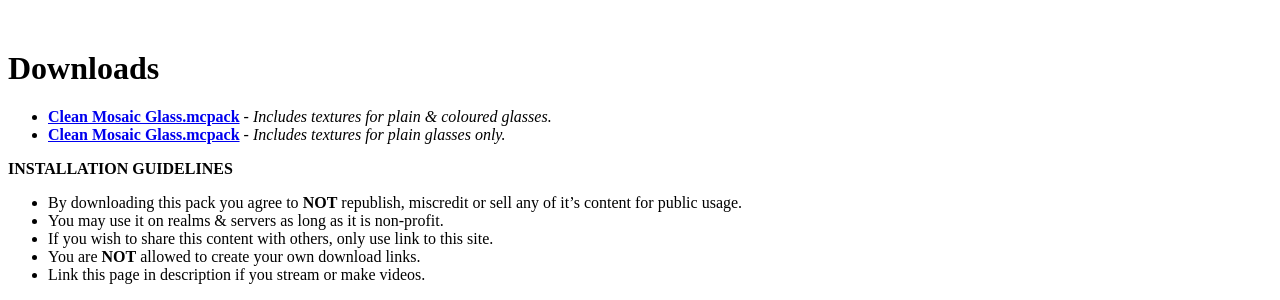
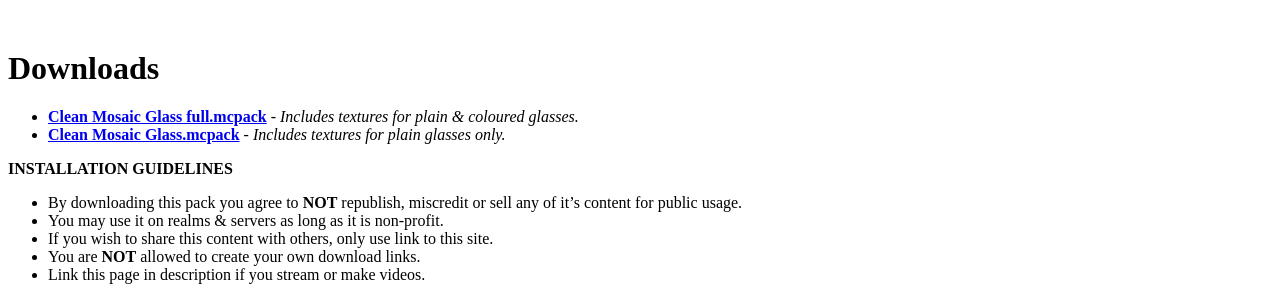
Before and after one commit to Scarlet-Dynasty/scarlet-dynasty.github.io, a Jekyll site: the page built from resource-packs/clean-mosaic-glass.md, in a window 1280 px wide and 900 px high, scrolled down 1058 px. Shown: the part 317-617 px from the top of the window. Built offline with Jekyll 4.4.1, drawn with Linux system fonts in a browser that asks for light colours.

Commit message:
Update clean-mosaic-glass.md

```diff
--- a/resource-packs/clean-mosaic-glass.md
+++ b/resource-packs/clean-mosaic-glass.md
@@ -39,9 +39,9 @@ Have you ever built something medieval and thought to yourself "hmm, how nice wo
 
 # Downloads
 
+- **[Clean Mosaic Glass full.mcpack](https://github.com/Scarlet-Dynasty/downloads/releases/download/clean-mosaic-glass/Clean_Mosaic_Glass_full.mcpack)**
+    *- Includes textures for plain & coloured glasses.*
 - **[Clean Mosaic Glass.mcpack](https://github.com/Scarlet-Dynasty/downloads/releases/download/clean-mosaic-glass/Clean_Mosaic_Glass.mcpack)**
-    *- Includes textures for plain & coloured glasses.*
-- **[Clean Mosaic Glass.mcpack](https://github.com/Scarlet-Dynasty/downloads/releases/download/clean-mosaic-glass/Clean_Mosaic_Glass_full.mcpack)**
     *- Includes textures for plain glasses only.*
 
 **INSTALLATION GUIDELINES**
```
